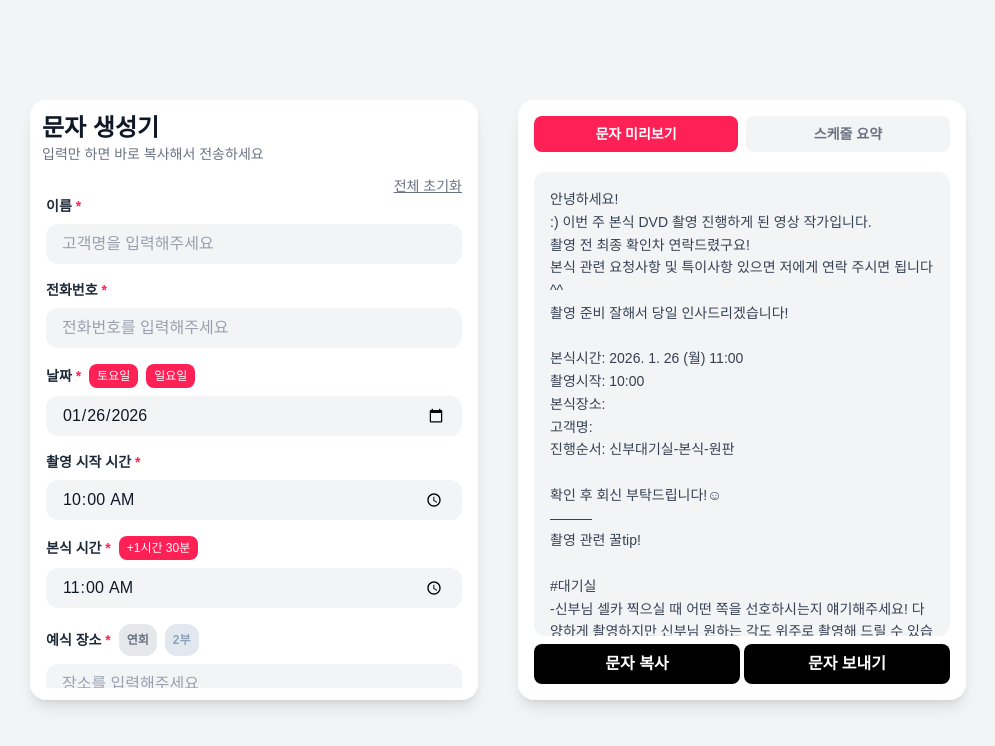
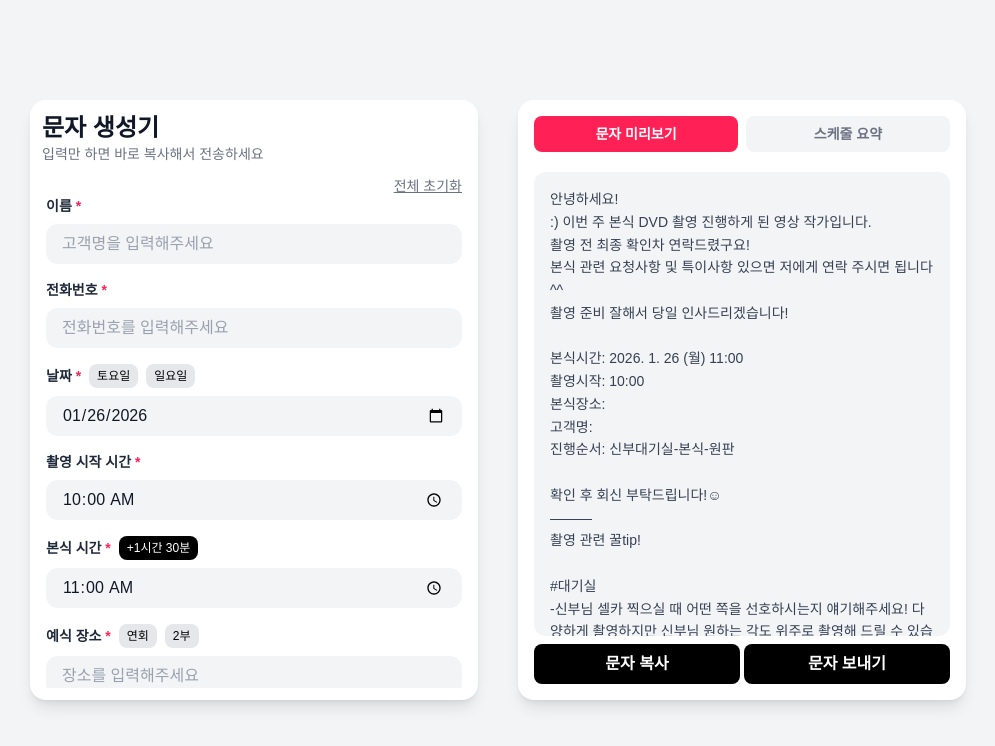
Before and after one commit to dohundev/auto-message, a Next.js app: page /home in a window 1280 px wide. Shown: the top 746 px of the page, without its empty margins (142-1137 px from the left). Built offline with nearby package versions, Linux system fonts and the light colour scheme.

Commit message:
feat : 토요일, 일요일, 연회, 2부 버튼 눌림효과 추가

```diff
--- a/app/home/page.tsx
+++ b/app/home/page.tsx
@@ -23,6 +23,8 @@ export default function Home() {
   const [hasReception, setHasReception] = useState(false);
   const [hasSecondPart, setHasSecondPart] = useState(false);
   const [activeTab, setActiveTab] = useState('message');
+  const [selectedSat, setSelectedSat] = useState(false);
+  const [selectedSun, setSelectedSun] = useState(false);
 
   // 클라이언트에서만 초기 날짜 설정 (hydration 오류 방지)
   useEffect(() => {
@@ -56,9 +58,7 @@ export default function Home() {
 
   const message = MESSAGE_TEMPLATE.replace(
     '{{weddingDateTime}}',
-    weddingDate
-      ? `${formatDateWithDay(weddingDate)} ${ceremonyTime || ''}`
-      : '',
+    weddingDate ? `${formatDateWithDay(weddingDate)} ${ceremonyTime || ''}` : ''
   )
     .replace('{{shootTime}}', shootTime || '')
     .replace('{{location}}', location || '')
@@ -166,7 +166,10 @@ export default function Home() {
 
     const newHours = Math.floor(totalMinutes / 60) % 24;
     const newMinutes = totalMinutes % 60;
-    return `${String(newHours).padStart(2, '0')}:${String(newMinutes).padStart(2, '0')}`;
+    return `${String(newHours).padStart(2, '0')}:${String(newMinutes).padStart(
+      2,
+      '0'
+    )}`;
   };
 
   const handleShootTimeChange = (time: string) => {
@@ -187,10 +190,29 @@ export default function Home() {
     } else if (numbers.length <= 7) {
       formatted = `${numbers.slice(0, 3)}-${numbers.slice(3)}`;
     } else {
-      formatted = `${numbers.slice(0, 3)}-${numbers.slice(3, 7)}-${numbers.slice(7, 11)}`;
+      formatted = `${numbers.slice(0, 3)}-${numbers.slice(
+        3,
+        7
+      )}-${numbers.slice(7, 11)}`;
     }
 
     setPhoneNumber(formatted);
+  };
+
+  const handleWeddingDateChange = (date: string) => {
+    const selectedDate = new Date(date);
+    setWeddingDate(selectedDate);
+
+    if (selectedDate.getDay() === 6) {
+      setSelectedSat(true);
+      setSelectedSun(false);
+    } else if (selectedDate.getDay() === 0) {
+      setSelectedSun(true);
+      setSelectedSat(false);
+    } else {
+      setSelectedSat(false);
+      setSelectedSun(false);
+    }
   };
 
   const setTimeAfter = (time: number) => {
@@ -224,28 +246,99 @@ export default function Home() {
 
   const setHasReceptionToggle = () => {
     setHasReception(!hasReception);
+    toast(`연회가 ${hasReception ? '해제' : '추가'} 되었습니다`, {
+      icon: '✔︎',
+      style: {
+        borderRadius: '10px',
+        background: '#333',
+        color: '#fff',
+        fontWeight: 'bold',
+      },
+    });
   };
   const setHasSecondPartToggle = () => {
     setHasSecondPart(!hasSecondPart);
+    toast(`2부가 ${hasReception ? '해제' : '추가'} 되었습니다`, {
+      icon: '✔︎',
+      style: {
+        borderRadius: '10px',
+        background: '#333',
+        color: '#fff',
+        fontWeight: 'bold',
+      },
+    });
   };
 
-  const setDateToWeekday = (targetDay: number) => {
-    // 오늘 날짜를 정확히 가져옴 (시간 제거)
+  // const setDateToWeekday = (targetDay: number) => {
+  //   // 오늘 날짜를 정확히 가져옴 (시간 제거)
+  //   const today = new Date();
+  //   today.setHours(0, 0, 0, 0);
+
+  //   const todayDay = today.getDay(); // 0=일, 6=토
+
+  //   // 오늘이 목표 요일과 같거나 이미 지났으면 다음 주로, 아니면 이번 주로
+  //   let diff = targetDay - todayDay;
+  //   if (diff <= 0) {
+  //     diff += 7; // 다음 주로
+  //   }
+
+  //   const targetDate = new Date(today);
+  //   targetDate.setDate(today.getDate() + diff);
+
+  //   setWeddingDate(targetDate);
+  //   setSelectedSat((prev) => !prev);
+  // };
+
+  const setSaturday = () => {
+    setSelectedSat(true);
+
     const today = new Date();
     today.setHours(0, 0, 0, 0);
-
     const todayDay = today.getDay(); // 0=일, 6=토
-
     // 오늘이 목표 요일과 같거나 이미 지났으면 다음 주로, 아니면 이번 주로
-    let diff = targetDay - todayDay;
+    let diff = 6 - todayDay;
     if (diff <= 0) {
       diff += 7; // 다음 주로
     }
-
     const targetDate = new Date(today);
     targetDate.setDate(today.getDate() + diff);
+    setWeddingDate(targetDate);
+    setSelectedSun(false);
 
+    toast(`토요일이 선택되었습니다`, {
+      icon: '✔︎',
+      style: {
+        borderRadius: '10px',
+        background: '#333',
+        color: '#fff',
+        fontWeight: 'bold',
+      },
+    });
+  };
+
+  const setSunday = () => {
+    setSelectedSun(true);
+    const today = new Date();
+    today.setHours(0, 0, 0, 0);
+    const todayDay = today.getDay(); // 0=일, 6=토
+    // 오늘이 목표 요일과 같거나 이미 지났으면 다음 주로, 아니면 이번 주로
+    let diff = 0 - todayDay;
+    if (diff <= 0) {
+      diff += 7; // 다음 주로
+    }
+    const targetDate = new Date(today);
+    targetDate.setDate(today.getDate() + diff);
     setWeddingDate(targetDate);
+    setSelectedSat(false);
+    toast(`일요일이 선택되었습니다`, {
+      icon: '✔︎',
+      style: {
+        borderRadius: '10px',
+        background: '#333',
+        color: '#fff',
+        fontWeight: 'bold',
+      },
+    });
   };
 
   const reset = () => {
@@ -314,14 +407,26 @@ export default function Home() {
                   날짜 <span className='text-rose-500 '>*</span>
                 </label>
                 <button
-                  className='bg-rose-500 text-xs text-white font-medium py-1 px-2 rounded-lg active:scale-[0.98] transition cursor-pointer'
-                  onClick={() => setDateToWeekday(6)}
+                  className={`text-xs font-medium py-1 px-2 rounded-lg active:scale-[0.98] transition cursor-pointer
+                     ${
+                       selectedSat
+                         ? 'bg-rose-500 text-white'
+                         : 'bg-gray-200 text-black'
+                     }
+                  `}
+                  onClick={() => setSaturday()}
                 >
                   토요일
                 </button>
                 <button
-                  className='bg-rose-500 text-xs text-white font-medium py-1 px-2 rounded-lg active:scale-[0.98] transition cursor-pointer'
-                  onClick={() => setDateToWeekday(0)}
+                  className={`text-xs font-medium py-1 px-2 rounded-lg active:scale-[0.98] transition cursor-pointer
+                     ${
+                       selectedSun
+                         ? 'bg-rose-500 text-white'
+                         : 'bg-gray-200 text-black'
+                     }
+                  `}
+                  onClick={() => setSunday()}
                 >
                   일요일
                 </button>
@@ -329,12 +434,8 @@ export default function Home() {
               <input
                 type='date'
                 className={inputStyle}
-                value={
-                  weddingDate ? formatDateForInput(weddingDate) : ''
-                }
-                onChange={(e) =>
-                  setWeddingDate(e.target.value ? new Date(e.target.value) : null)
-                }
+                value={weddingDate ? formatDateForInput(weddingDate) : ''}
+                onChange={(e) => handleWeddingDateChange(e.target.value)}
               />
               <label className={labelStyle}>
                 촬영 시작 시간 <span className='text-rose-500 '>*</span>
@@ -352,7 +453,7 @@ export default function Home() {
                   본식 시간 <span className='text-rose-500 '>*</span>
                 </label>
                 <button
-                  className='bg-rose-500 text-xs text-white font-medium py-1 px-2 rounded-lg active:scale-[0.98] transition cursor-pointer'
+                  className='bg-black text-xs text-white font-medium py-1 px-2 rounded-lg active:scale-[0.98] transition cursor-pointer'
                   onClick={() => setTimeAfter(90)}
                 >
                   +1시간 30분
@@ -369,20 +470,20 @@ export default function Home() {
                   예식 장소 <span className='text-rose-500 '>*</span>
                 </label>
                 <button
-                  className={`text-xs font-semibold py-2 rounded-xl p-2  transition ${
+                  className={`text-xs font-medium py-1 px-2 rounded-lg  active:scale-[0.98] transition cursor-pointer ${
                     hasReception
-                      ? 'bg-indigo-500 text-white'
-                      : 'bg-gray-200 text-gray-500'
+                      ? 'bg-rose-500 text-white'
+                      : 'bg-gray-200 text-black'
                   }`}
                   onClick={setHasReceptionToggle}
                 >
                   연회
                 </button>
                 <button
-                  className={`text-xs font-semibold py-2 rounded-xl p-2  transition ${
+                  className={`text-xs font-medium py-1 px-2 rounded-lg  active:scale-[0.98] transition cursor-pointer ${
                     hasSecondPart
-                      ? 'bg-slate-700 text-white'
-                      : 'bg-slate-200 text-slate-400'
+                      ? 'bg-rose-500 text-white'
+                      : 'bg-gray-200 text-black'
                   }`}
                   onClick={setHasSecondPartToggle}
                 >
```
